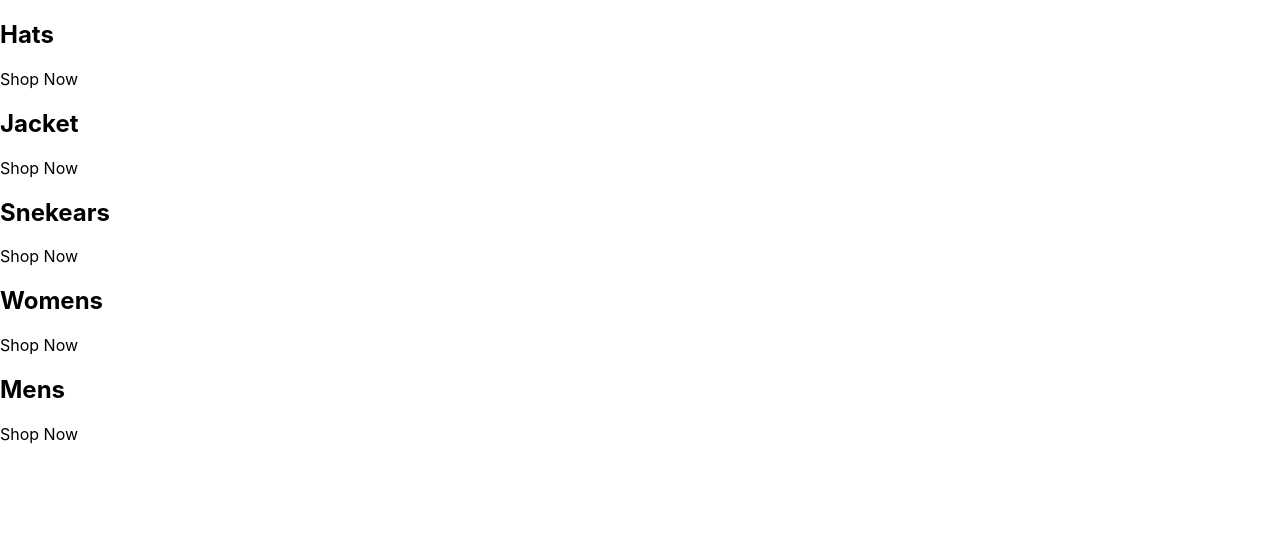
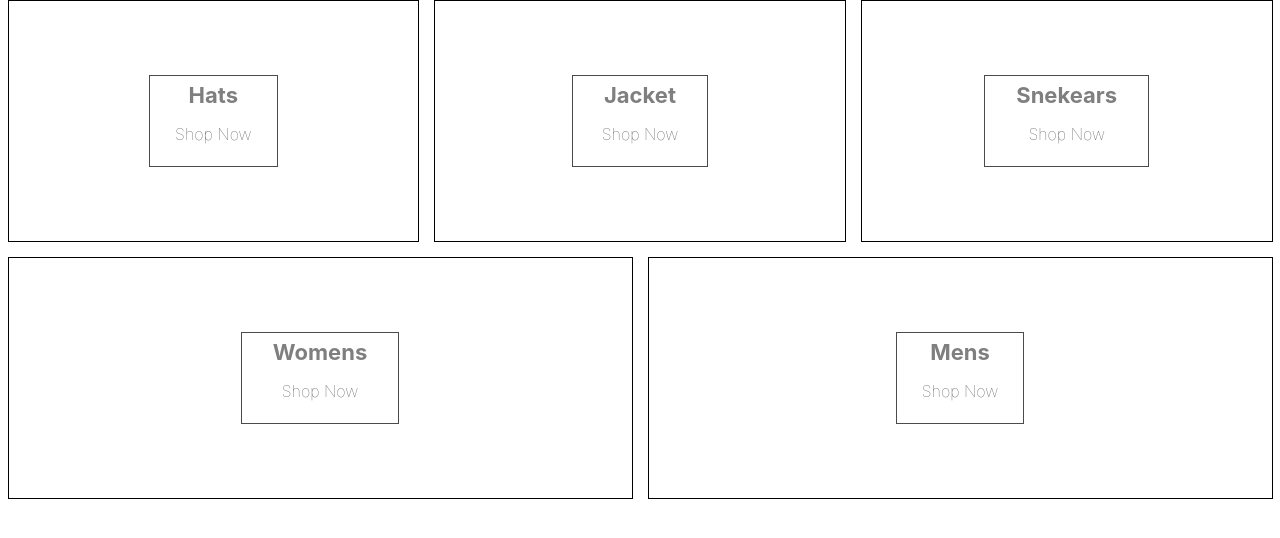
Before and after one commit to kire21/e-commerce, a React (Create React App) app: page / in a window 1280 px wide. Shown: the top 538 px of the page. Built offline with nearby package versions, Linux system fonts and the light colour scheme.

Commit message:
yarn install and sass

```diff
--- a/package.json
+++ b/package.json
@@ -9,6 +9,7 @@
     "react": "^18.1.0",
     "react-dom": "^18.1.0",
     "react-scripts": "5.0.1",
+    "sass": "^1.51.0",
     "web-vitals": "^2.1.4"
   },
   "scripts": {
--- a/src/App.js
+++ b/src/App.js
@@ -1,3 +1,5 @@
+import "./categories.style.scss";
+
 const App = () => {
   const categories = [
     {
--- /dev/null
+++ b/src/categories.style.scss
@@ -0,0 +1,75 @@
+.categories__container {
+  width: 100%;
+  display: flex;
+  flex-wrap: wrap;
+  justify-content: space-between;
+}
+
+.category__container {
+  min-width: 30%;
+  height: 240px;
+  flex: 1 1 auto;
+  display: flex;
+  align-items: center;
+  justify-content: center;
+  border: 1px solid black;
+  margin: 0 7.5px 15px;
+  overflow: hidden;
+
+  &:hover {
+    cursor: pointer;
+
+    & .background__image {
+      transform: scale(1.1);
+      transition: transform 6s cubic-bezier(0.25, 0.45, 0.45, 0.95);
+    }
+
+    & .category__body--container {
+      opacity: 0.9;
+    }
+  }
+
+  &.large {
+    height: 380px;
+  }
+
+  &:first-child {
+    margin-right: 7.5px;
+  }
+
+  &:last-child {
+    margin-left: 7.5px;
+  }
+
+  .background__image {
+    width: 100%;
+    height: 100%;
+    background-size: cover;
+    background-position: center;
+  }
+
+  .category__body--container {
+    height: 90px;
+    padding: 0 25px;
+    display: flex;
+    flex-direction: column;
+    align-items: center;
+    justify-content: center;
+    border: 1px solid black;
+    background-color: white;
+    opacity: 0.7;
+    position: absolute;
+
+    h2 {
+      font-weight: bold;
+      margin: 0 6px 0;
+      font-size: 22px;
+      color: #4a4a4a;
+    }
+
+    p {
+      font-weight: lighter;
+      font-size: 16px;
+    }
+  }
+}
```
Also changed, not shown: 2 other files (tests, documents, lock files or other folders).
